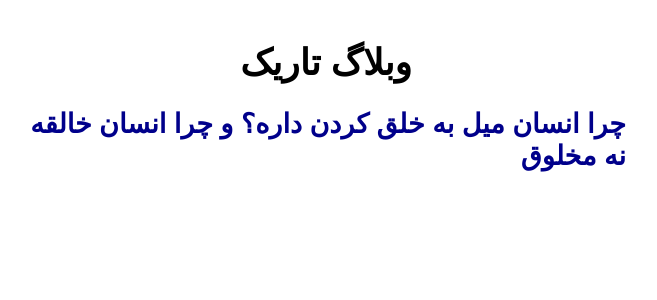
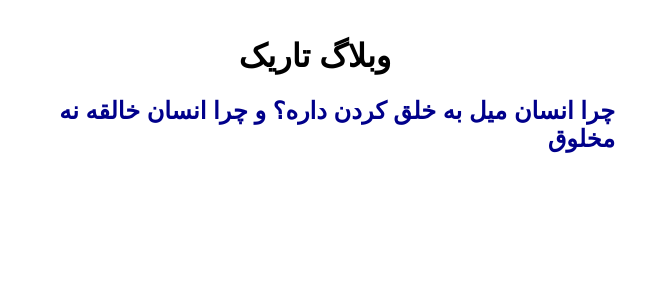
Before and after one commit to darkblog/darkblog.github.io, a Jekyll site: the page built from index.html, in a window 1280 px wide. Shown: the top 300 px of the page, without its empty margins (412-1069 px from the left). Built offline with Jekyll 4.4.1, drawn with Linux system fonts in a browser that asks for light colours.

Commit message:
Update index.html

```diff
--- a/index.html
+++ b/index.html
@@ -8,7 +8,7 @@
 <title>وبلاگ تاریک</title>
 <meta name="description" content="وبلاگ تاریک">
 <meta name="viewport" content="width=device-width">
-<style>body{font-family:sans-serif;font-size:large;margin:auto;padding:1em;max-width:600px}a{text-decoration:none;color:darkblue}h1{text-align:center}</style>
+<style>body{font-family:sans-serif;margin:auto;padding:1em;max-width:600px}a{text-decoration:none;color:darkblue}h1{text-align:center}</style>
 </head>
 <body>
 <h1>وبلاگ تاریک</h1>
```
